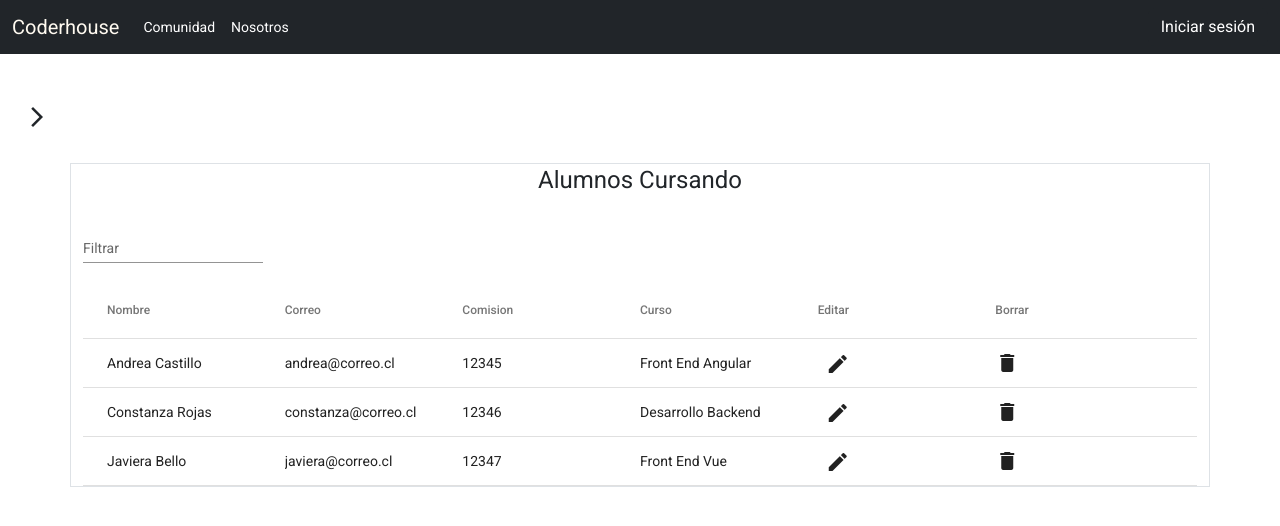
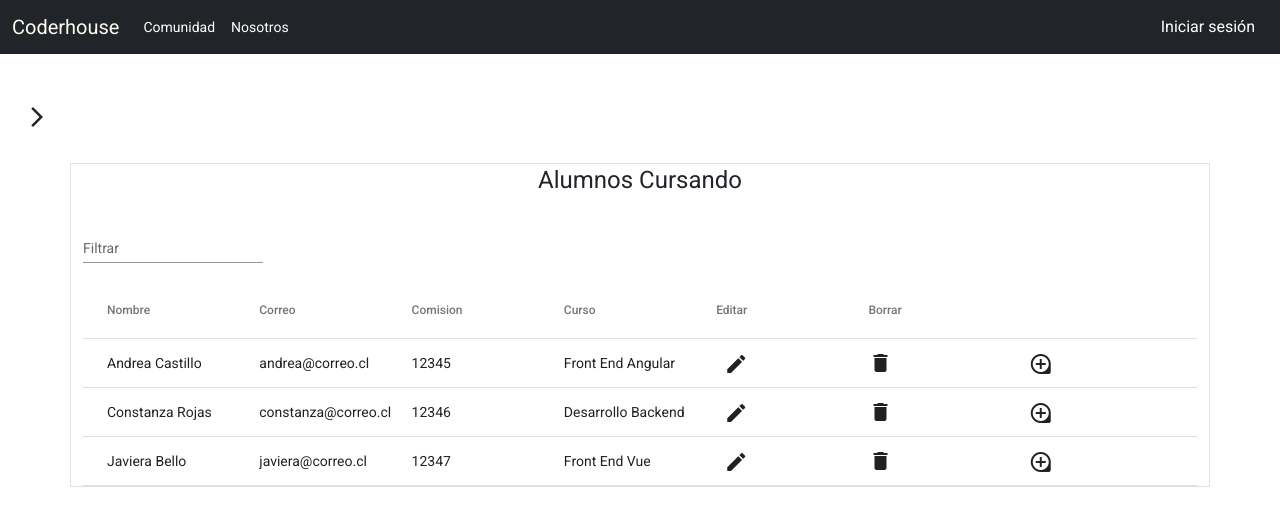
Before and after one commit to Annge001/proyectoFinal, an Angular app: page /alumnos/lista-alumnos in a window 1280 px wide. Shown: the top 526 px of the page. Built offline with nearby package versions, Linux system fonts and the light colour scheme.

Commit message:
agregue opcion ver mas en lista.component.html

```diff
--- a/src/app/modulos/alumnos/components/lista/lista.component.html
+++ b/src/app/modulos/alumnos/components/lista/lista.component.html
@@ -62,6 +62,15 @@
           <mat-cell *matCellDef="let persona"> {{persona.curso[0].comision}} </mat-cell>
         </ng-container>
 
+        <ng-container matColumnDef="verDetalle">
+          <mat-header-cell *matHeaderCellDef> </mat-header-cell>
+          <mat-cell *matCellDef="let persona">
+            <button mat-button mat-icon-button (click)="verMas(persona.id)" title="Ver más">
+              <mat-icon matSuffix >loupe</mat-icon>
+            </button>
+          </mat-cell>
+        </ng-container>
+
 
         <!-- variable para indicar cada columna de la pagina. siempre al final -->
 
--- a/src/app/modulos/alumnos/components/lista/lista.component.ts
+++ b/src/app/modulos/alumnos/components/lista/lista.component.ts
@@ -18,7 +18,7 @@ export class ListaComponent  implements OnInit {
   dataInicial:any;
 
   ELEMENT_DATA = new MatTableDataSource([])
-  displayedColumns: string[] = ['nombre', 'email', 'comision', 'curso', 'editar', 'borrar'];
+  displayedColumns: string[] = ['nombre', 'email', 'comision', 'curso', 'editar', 'borrar','verDetalle'];
   // variante de salida con el alumno a editar
   @Output()
   alumno = new EventEmitter<any>();
@@ -95,6 +95,9 @@ export class ListaComponent  implements OnInit {
     this.ELEMENT_DATA.filter = filtro.trim().toLowerCase();
 
   }
+  verMas(id: any) {
+    console.log(id)
+  }
 
 
 
```
